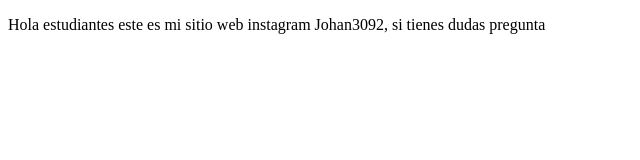
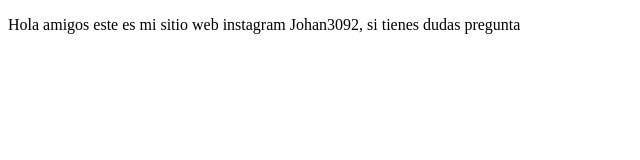
Before and after one commit to dualjohan3092/ProyectoDemoCursoPrework, a plain HTML site: page index.html in a window 1280 px wide. Shown: the full height of the page, 0-640 px from the left. Drawn offline with Linux system fonts and the light colour scheme.

Commit message:
cambios agregamos amigos

```diff
--- a/index.html
+++ b/index.html
@@ -7,6 +7,8 @@
     <title>Hola mundo</title>
 </head>
 <body>
-    <p>Hola estudiantes este es mi sitio web instagram Johan3092, si tienes dudas pregunta</p>
+    <p>
+        Hola amigos este es mi sitio web instagram Johan3092, si tienes dudas pregunta
+    </p>
 </body>
 </html>
```
